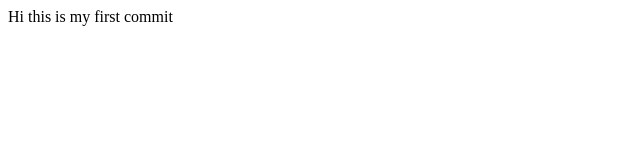
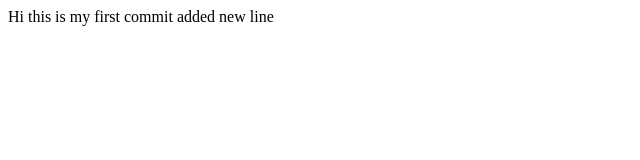
Before and after one commit to rightnshine/gitNoinit, a plain HTML site: page index.html in a window 1280 px wide. Shown: the whole page, without its empty margins (0-640 px from the left). Drawn offline with Linux system fonts and the light colour scheme.

Commit message:
modified index.html

```diff
--- a/index.html
+++ b/index.html
@@ -1 +1,3 @@
-<html><body>Hi this is my first commit</body></html>
+<html><body>Hi this is my first commit
+added new line
+</body></html>
```
Also changed, not shown: 1 other file.
